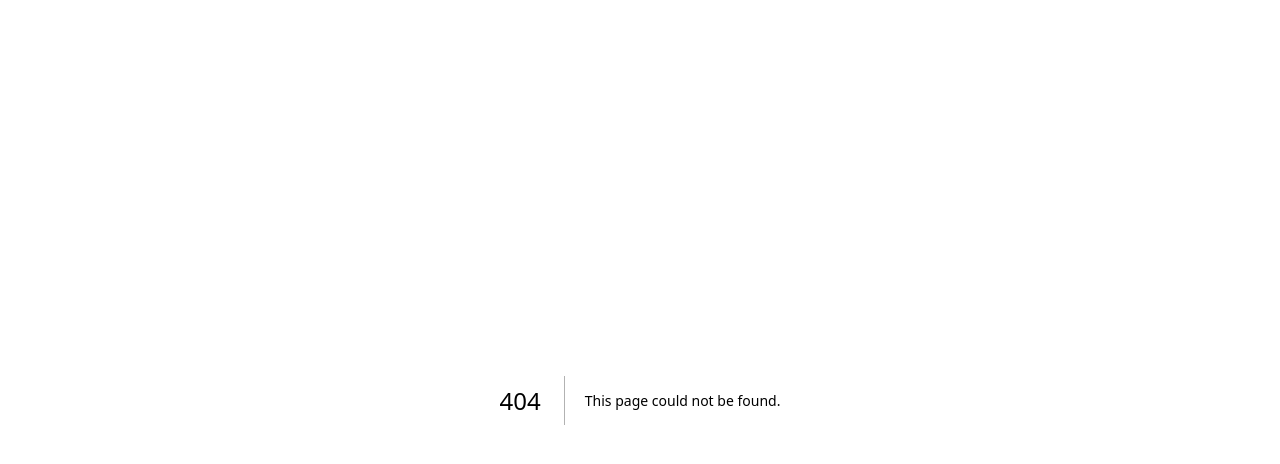
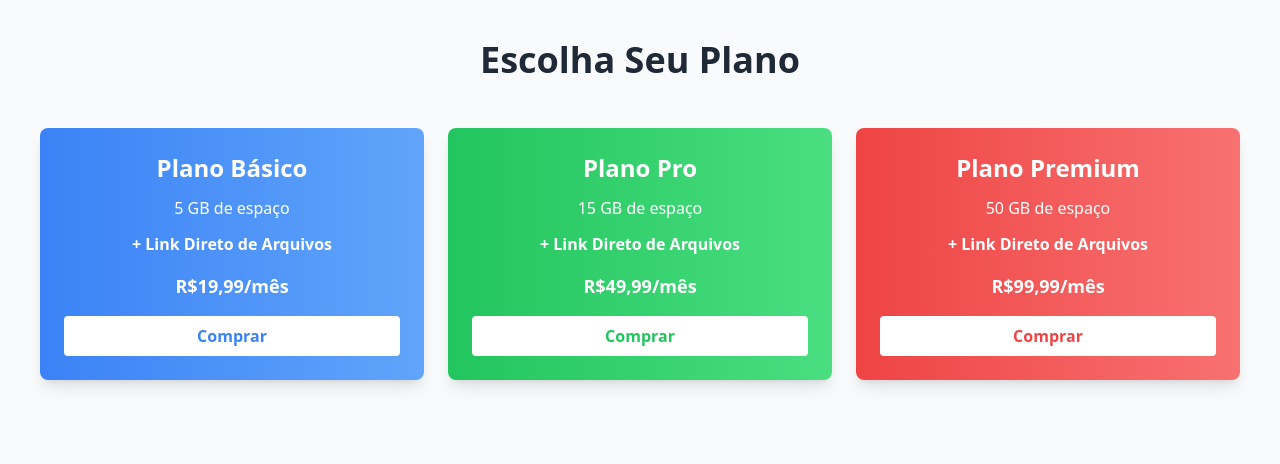
Before and after one commit to viniciusdev772/nextjsnovoapp, a Next.js app: page /planos in a window 1280 px wide. Before the commit this address had no page. Shown: the top 464 px of the page. Built offline with nearby package versions, Linux system fonts and the light colour scheme.

Commit message:
Adicionado componente PromocionalBanner e removido código não utilizado

```diff
--- /dev/null
+++ b/components/PlanosComponent.js
@@ -0,0 +1,60 @@
+import React from "react";
+
+const PlanosComponent = () => {
+  return (
+    <div className="py-10 ">
+      <div className="container mx-auto px-4">
+        <h1 className="text-3xl font-bold text-center mb-8 text-gray-800">
+          Escolha Seu Plano
+        </h1>
+        <div className="flex flex-wrap justify-center gap-4">
+          {/* Plano 1 */}
+          <div className="max-w-xs w-full bg-gradient-to-r from-blue-500 to-blue-400 rounded-lg shadow-md hover:shadow-lg transition-shadow duration-300">
+            <div className="p-4 text-white">
+              <h2 className="text-xl font-bold text-center">Plano Básico</h2>
+              <p className="text-center my-2">5 GB de espaço</p>
+              <p className="text-center font-medium">
+                + Link Direto de Arquivos
+              </p>
+              <p className="text-center font-bold my-3">R$19,99/mês</p>
+              <button className="w-full bg-white text-blue-500 font-bold py-2 px-4 rounded hover:bg-blue-100 transition-colors duration-200">
+                Comprar
+              </button>
+            </div>
+          </div>
+          {/* Plano 2 */}
+          <div className="max-w-xs w-full bg-gradient-to-r from-green-500 to-green-400 rounded-lg shadow-md hover:shadow-lg transition-shadow duration-300">
+            <div className="p-4 text-white">
+              <h2 className="text-xl font-bold text-center">Plano Pro</h2>
+              <p className="text-center my-2">15 GB de espaço</p>
+              <p className="text-center font-medium">
+                Tudo dos Planos Anteriores e mais :
+              </p>
+              <p className="text-center font-low">+ Acesso a WhatsApp BOT</p>
+              <p className="text-center font-bold my-3">R$49,99/mês</p>
+              <button className="w-full bg-white text-green-500 font-bold py-2 px-4 rounded hover:bg-green-100 transition-colors duration-200">
+                Comprar
+              </button>
+            </div>
+          </div>
+          {/* Plano 3 */}
+          <div className="max-w-xs w-full bg-gradient-to-r from-red-500 to-red-400 rounded-lg shadow-md hover:shadow-lg transition-shadow duration-300">
+            <div className="p-4 text-white">
+              <h2 className="text-xl font-bold text-center">Plano Premium</h2>
+              <p className="text-center my-2">50 GB de espaço</p>
+              <p className="text-center font-medium">
+                Tudo dos Planos Anteriores e mais :
+              </p>
+              <p className="text-center font-bold my-3">R$99,99/mês</p>
+              <button className="w-full bg-white text-red-500 font-bold py-2 px-4 rounded hover:bg-red-100 transition-colors duration-200">
+                Comprar
+              </button>
+            </div>
+          </div>
+        </div>
+      </div>
+    </div>
+  );
+};
+
+export default PlanosComponent;
--- a/pages/dashboard.js
+++ b/pages/dashboard.js
@@ -2,7 +2,7 @@ import React, { useEffect, useState } from "react";
 import axios from "axios";
 import FileUploadModal from "../components/FileUploadModal";
 import FileActionsModal from "../components/FileActionsModal";
-import Link from "next/link";
+import PlanosComponent from "../components/PlanosComponent";
 
 function formatBytes(bytes, decimals = 2) {
   if (bytes === 0) return "0 Bytes";
@@ -18,7 +18,6 @@ const fetchDashboardData = async () => {
     const tokenJWT = localStorage.getItem("token");
     if (!tokenJWT) {
       window.location.href = "/";
-      //redirecionar para a página de login
     }
     const response = await axios.post(
       "https://cdn.viniciusdev.com.br/dashboard",
@@ -36,21 +35,32 @@ const fetchDashboardData = async () => {
   }
 };
 
+function PromotionalBanner({ promocoes }) {
+  if (!promocoes.length) return null;
+
+  return (
+    <div className="mb-6">
+      {promocoes.map((promocao, index) => (
+        <div
+          key={index}
+          className="flex justify-between items-center bg-blue-500 text-white p-4 rounded-lg shadow mb-4"
+        >
+          <h2 className="font-semibold text-lg">{promocao.titulo}</h2>
+          <p>{promocao.descricao}</p>
+        </div>
+      ))}
+    </div>
+  );
+}
+
 function ItemList({ espacoDisponivel, items, onItemSelected }) {
-  if (!items.length)
-    return (
-      (<div>Nenhum item encontrado.</div>),
-      (
-        <h2 className="text-xl font-bold mb-4">
-          {" "}
-          Você ainda tem {formatBytes(espacoDisponivel)} Livres
-        </h2>
-      )
-    );
   return (
     <div>
+      {!items.length ? (
+        <div>Nenhum item encontrado.</div>
+      ) : (
+        <>
           <h2 className="text-xl font-bold mb-4">
-        {" "}
             Você ainda tem {formatBytes(espacoDisponivel)} Livres
           </h2>
           <div className="space-y-3">
@@ -72,6 +82,8 @@ function ItemList({ espacoDisponivel, items, onItemSelected }) {
               </div>
             ))}
           </div>
+        </>
+      )}
     </div>
   );
 }
@@ -82,7 +94,12 @@ export default function Dashboard() {
   const [isActionsModalOpen, setIsActionsModalOpen] = useState(false);
   const [selectedFile, setSelectedFile] = useState(null);
   const [items, setItems] = useState([]);
+
   const [espacoDisponivel, setEspacoDisponivel] = useState(0);
+  const [promocoes, setPromocoes] = useState([
+    { titulo: "Precisa de 2GB?", descricao: "Temos também!" },
+    { titulo: "Precisa de 5GB?", descricao: "Temos também!" },
+  ]);
 
   useEffect(() => {
     fetchDashboardData().then((data) => {
@@ -98,7 +115,7 @@ export default function Dashboard() {
 
   const openUploadModal = () => {
     setIsUploadModalOpen(true);
-    setIsActionsModalOpen(false); // Garante que apenas um modal esteja aberto por vez
+    setIsActionsModalOpen(false);
   };
 
   const closeUploadModal = () => setIsUploadModalOpen(false);
@@ -106,18 +123,13 @@ export default function Dashboard() {
   const openActionsModal = (file) => {
     setSelectedFile(file);
     setIsActionsModalOpen(true);
-    setIsUploadModalOpen(false); // Garante que apenas um modal esteja aberto por vez
+    setIsUploadModalOpen(false);
   };
 
   const closeActionsModal = () => setIsActionsModalOpen(false);
 
   const removeFile = async (fileId) => {
-    console.log(`Removendo arquivo com ID: ${fileId}`);
-
-    // Fazer a requisição para remover o arquivo
-
     const tokenJWT = localStorage.getItem("token");
-    // Fazer a requisição para remover o arquivo com Axios
     const response = await axios.post(
       "https://cdn.viniciusdev.com.br/delete_event",
       { id: fileId },
@@ -129,17 +141,11 @@ export default function Dashboard() {
     );
     if (response.status === 200) {
       closeActionsModal();
-      //remove o arquivo da lista
       setItems(items.filter((item) => item.id !== fileId));
       window.location.reload();
     } else {
       alert("Erro ao deletar arquivo");
     }
-  };
-
-  const generateDirectLink = (fileId) => {
-    console.log(`Gerando link para arquivo com ID: ${fileId}`);
-    closeActionsModal();
   };
 
   return (
@@ -160,6 +166,8 @@ export default function Dashboard() {
           <h1 className="text-3xl font-bold mb-6 text-gray-800">
             Bem-vindo, {nomeDoLocal || "Usuário"}!
           </h1>
+
+          <PlanosComponent />
           <ItemList
             espacoDisponivel={espacoDisponivel}
             items={items}
@@ -171,7 +179,6 @@ export default function Dashboard() {
             isOpen={isActionsModalOpen}
             onClose={closeActionsModal}
             onRemove={removeFile}
-            onGenerateLink={generateDirectLink}
             file={selectedFile}
           />
         )}
--- /dev/null
+++ b/pages/planos.js
@@ -0,0 +1,68 @@
+// pages/planos.js
+import React from "react";
+
+export default class Planos extends React.Component {
+  render() {
+    return (
+      <div className="min-h-screen bg-gray-50 py-10">
+        <div className="container mx-auto px-4">
+          <h1 className="text-4xl font-extrabold text-center mb-12 text-gray-800">
+            Escolha Seu Plano
+          </h1>
+          <div className="flex flex-wrap justify-center gap-6">
+            {/* Plano 1 */}
+            <div className="w-full max-w-sm bg-gradient-to-r from-blue-500 to-blue-400 rounded-lg shadow-lg hover:shadow-2xl transition-shadow duration-500">
+              <div className="p-6 text-white">
+                <h2 className="text-2xl font-bold text-center">Plano Básico</h2>
+                <p className="text-center my-3">5 GB de espaço</p>
+                <p className="text-center font-semibold">
+                  + Link Direto de Arquivos
+                </p>
+                <p className="text-center text-lg font-bold my-4">
+                  R$19,99/mês
+                </p>
+                <button className="w-full bg-white text-blue-500 font-bold py-2 px-4 rounded hover:bg-blue-100 transition-colors duration-200">
+                  Comprar
+                </button>
+              </div>
+            </div>
+            {/* Plano 2 */}
+            <div className="w-full max-w-sm bg-gradient-to-r from-green-500 to-green-400 rounded-lg shadow-lg hover:shadow-2xl transition-shadow duration-500">
+              <div className="p-6 text-white">
+                <h2 className="text-2xl font-bold text-center">Plano Pro</h2>
+                <p className="text-center my-3">15 GB de espaço</p>
+                <p className="text-center font-semibold">
+                  + Link Direto de Arquivos
+                </p>
+                <p className="text-center text-lg font-bold my-4">
+                  R$49,99/mês
+                </p>
+                <button className="w-full bg-white text-green-500 font-bold py-2 px-4 rounded hover:bg-green-100 transition-colors duration-200">
+                  Comprar
+                </button>
+              </div>
+            </div>
+            {/* Plano 3 */}
+            <div className="w-full max-w-sm bg-gradient-to-r from-red-500 to-red-400 rounded-lg shadow-lg hover:shadow-2xl transition-shadow duration-500">
+              <div className="p-6 text-white">
+                <h2 className="text-2xl font-bold text-center">
+                  Plano Premium
+                </h2>
+                <p className="text-center my-3">50 GB de espaço</p>
+                <p className="text-center font-semibold">
+                  + Link Direto de Arquivos
+                </p>
+                <p className="text-center text-lg font-bold my-4">
+                  R$99,99/mês
+                </p>
+                <button className="w-full bg-white text-red-500 font-bold py-2 px-4 rounded hover:bg-red-100 transition-colors duration-200">
+                  Comprar
+                </button>
+              </div>
+            </div>
+          </div>
+        </div>
+      </div>
+    );
+  }
+}
```
Lines whose indentation alone changed are shown as unchanged.
